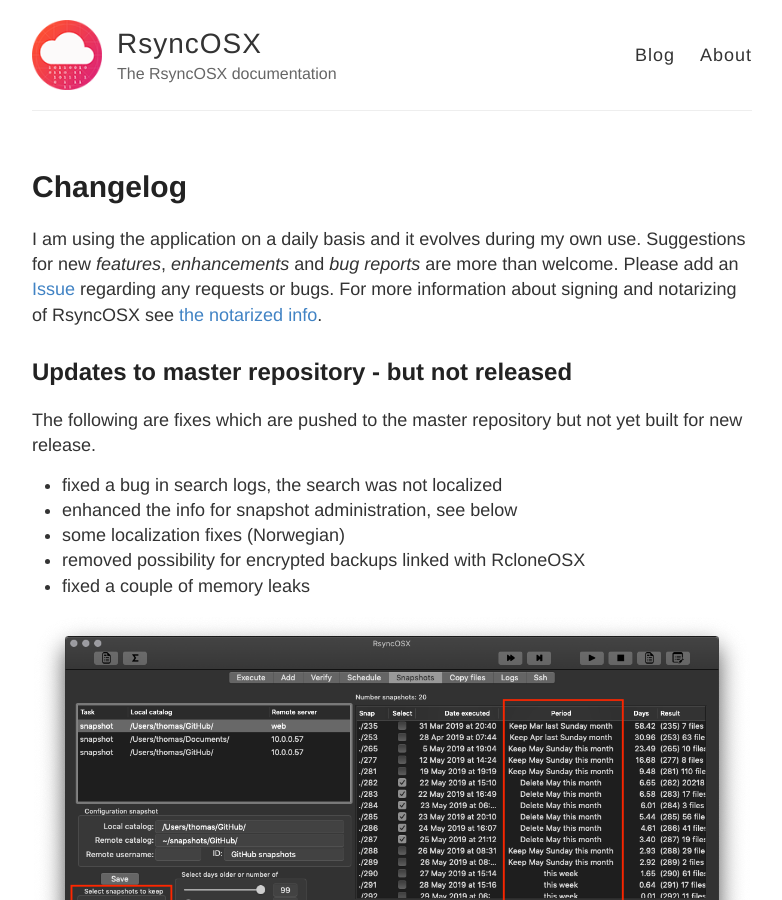
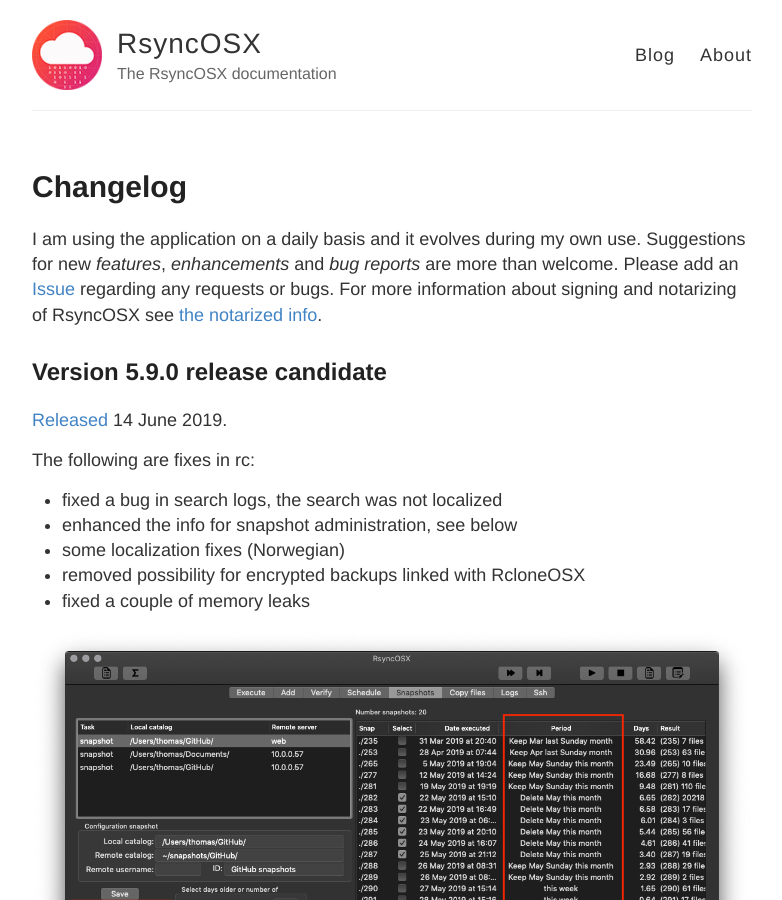
Before and after one commit to d2s/Documentation, a Jekyll site: the page built from _posts/2018-04-10-Changelog.md, in a window 1280 px wide and 900 px high. Shown: the whole window, without its empty margins (248-1030 px from the left). Built offline with Jekyll 4.4.1, drawn with Linux system fonts in a browser that asks for light colours.

Commit message:
Update 2018-04-10-Changelog.md

```diff
--- a/_posts/2018-04-10-Changelog.md
+++ b/_posts/2018-04-10-Changelog.md
@@ -5,9 +5,11 @@ permalink: Changelog
 ---
 I am using the application on a daily basis and it evolves during my own use. Suggestions for new *features*, *enhancements* and *bug reports* are more than welcome. Please add an [Issue](https://github.com/rsyncOSX/RsyncOSX/issues) regarding any requests or bugs. For more information about signing and notarizing of RsyncOSX see [the notarized info](/Notarized).
 
-## Updates to master repository - but not released
+## Version 5.9.0 release candidate
 
-The following are fixes which are pushed to the master repository but not yet built for new release.
+[Released](https://github.com/rsyncOSX/RsyncOSX/releases/tag/v5.9.0rc) 14 June 2019.
+
+The following are fixes in rc:
 
 - fixed a bug in search logs, the search was not localized
 - enhanced the info for snapshot administration, see below
```
